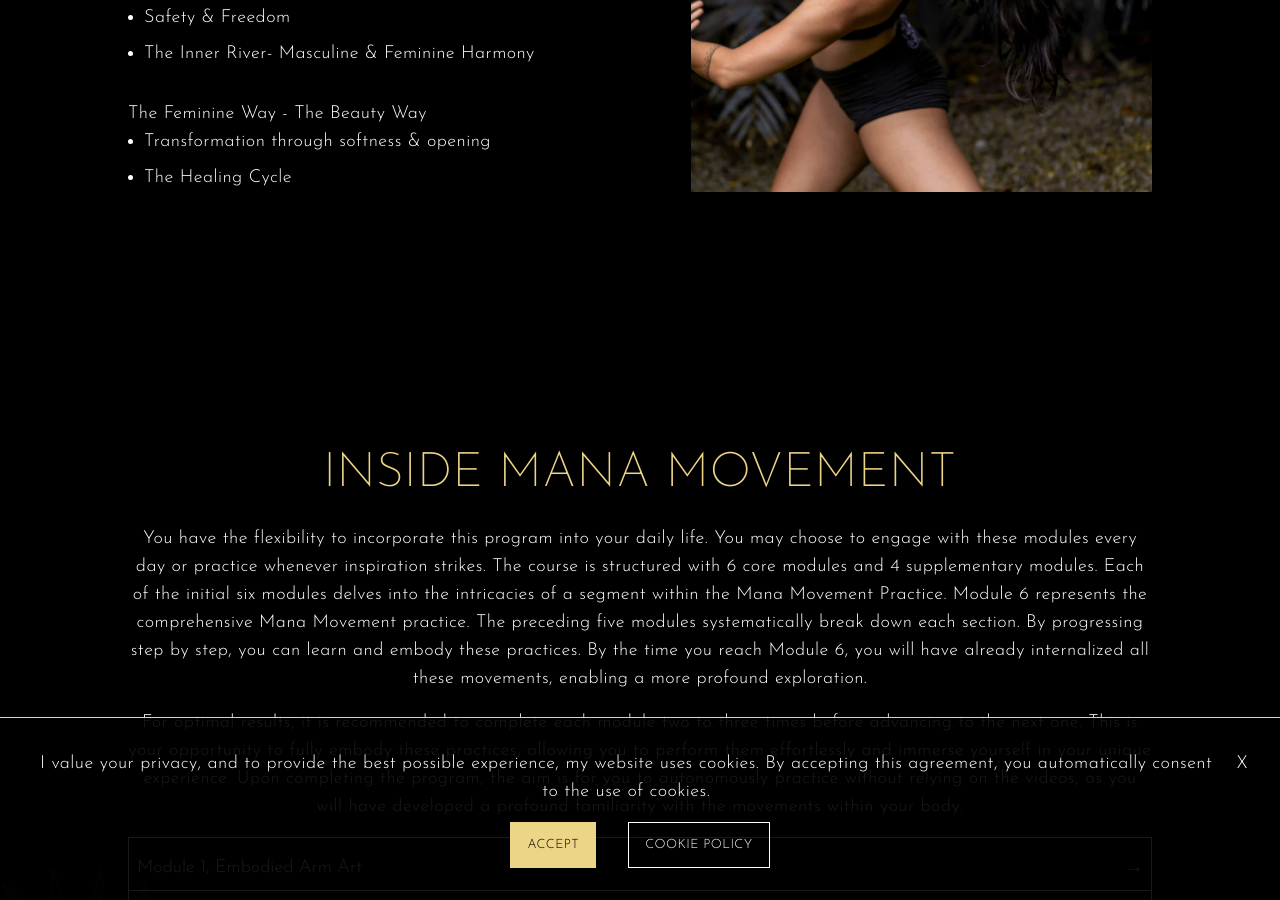
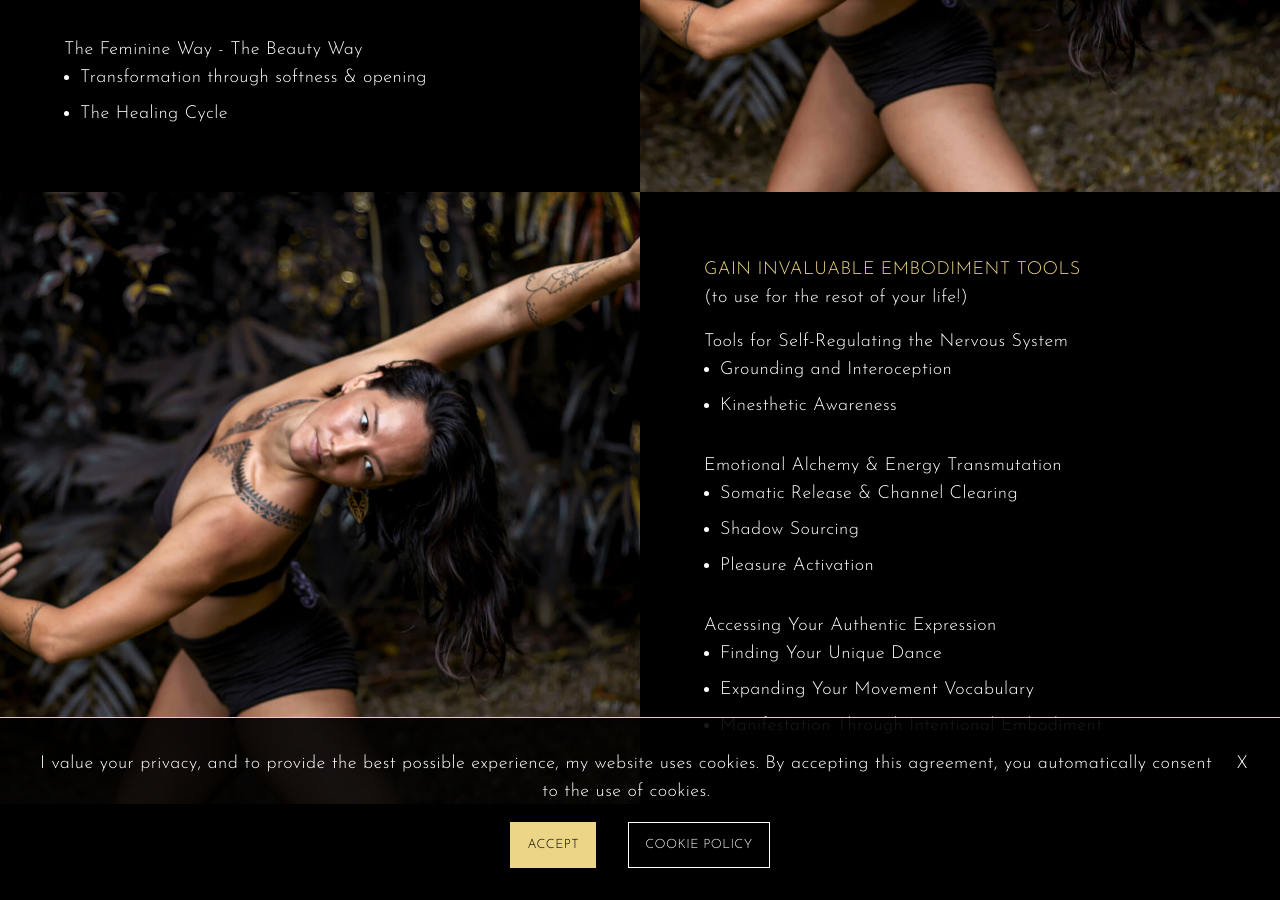
Before and after one commit to brittwoodard/manamei, a Jekyll site: the page built from theartofdancinglife.html, in a window 1280 px wide and 900 px high, scrolled down 2862 px. Built offline with Jekyll 4.4.1, drawn with Linux system fonts in a browser that asks for light colours; nearby versions of some CDN libraries.

Commit message:
experience section

```diff
--- a/theartofdancinglife.html
+++ b/theartofdancinglife.html
@@ -243,13 +243,13 @@ seo:
 </section>
 
 <!-- What You'll Experience -->
-<section class="p-10p">
+<section>
 
   <!-- First Row -->
-  <div class="grid grid-cols-2 gap-[10%]">
+  <div class="grid grid-cols-2">
 
     <!-- Left Column (text) -->
-    <div>
+    <div class="p-10p">
       <h2 class="uppercase text-feature mb-4">Deepen your embodiment knowledge</h2>
       <p class="mb-0">The 3 Pillars of Connection (the Foundation of the Liberation Through Movement Modality)</p>
       <ul class="list">
@@ -270,8 +270,37 @@ seo:
     </div>
 
     <!-- Right Column (image) -->
-     <div class="bg-image-style" style="background-image: url('/uploads/images/manamei-27.jpg');"></div>
+     <div class="bg-image-style min-h-[60vh]" style="background-image: url('/uploads/images/manamei-27.jpg');"></div>
   </div>
+
+  <!-- Second Row -->
+   <div class="grid grid-cols-2">
+
+    <!-- Left Column (image) -->
+    <div class="bg-image-style min-h-[60vh]" style="background-image: url('/uploads/images/manamei-27.jpg');"></div>
+
+   <!-- Right Column (text) -->
+    <div class="p-10p">
+      <h2 class="uppercase text-feature">Gain invaluable embodiment tools</h2>
+      <p class="mb-4">(to use for the resot of your life!)</p>
+      <p class="mb-0">Tools for Self-Regulating the Nervous System</p>
+      <ul class="list">
+        <li>Grounding and Interoception</li>
+        <li>Kinesthetic Awareness</li>
+      </ul>
+      <p class="mt-8 mb-0">Emotional Alchemy & Energy Transmutation</p>
+      <ul class="list">
+        <li>Somatic Release & Channel Clearing</li>
+        <li>Shadow Sourcing</li>
+        <li>Pleasure Activation</li>
+      </ul>
+      <p class="mt-8 mb-0">Accessing Your Authentic Expression</p>
+      <ul class="list">
+        <li>Finding Your Unique Dance</li>
+        <li>Expanding Your Movement Vocabulary</li>
+        <li>Manifestation Through Intentional Embodiment</li>
+      </ul>
+    </div>
 </section>
 
 <!-- Inside the Course -->
```
